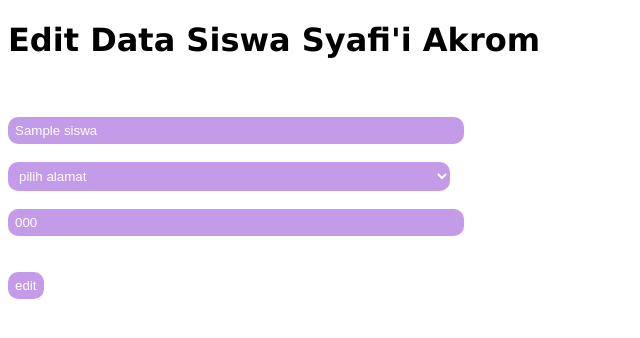
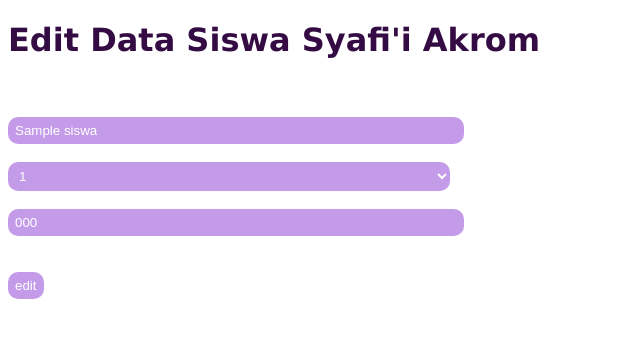
Before and after one commit to NurAtikah617/tika_ci, a CodeIgniter app: a page that uses application/views/edit_siswa.php in a window 1280 px wide. Shown: the top 338 px of the page, without its empty margins (0-640 px from the left). Run offline with CodeIgniter, Linux system fonts and the light colour scheme; the visitor is signed in with stand-in values (Sample User, id 1); tables that the repository leaves empty or names only in its code hold one stand-in row (values such as "Sample post").

Commit message:
tambah_daftar

```diff
--- a/application/controllers/admin.php
+++ b/application/controllers/admin.php
@@ -29,7 +29,7 @@ class Admin extends CI_Controller {
 	{
 		$this->load->model('siswa_model');
 		$data['edit'] = $this->siswa_model->getsiswaByNis($nis);
-		$data['alamat'] = ['pekalongan', 'batang', 'pemalang', 'tegal'];
+		$data['alamat'] = [1, 2, 3, 4];
 
 		$this->load->view('template/header');
 		$this->load->view('edit_siswa', $data);
@@ -40,7 +40,7 @@ class Admin extends CI_Controller {
 		$data =
 		[
 			"nama" => $this->input->post('nama', true),
-			"alamat" => $this->input->post('alamat', true),
+			"id_alamat" => $this->input->post('alamat', true),
 			"no_telp" => $this->input->post('no_telp', true)
 		];
 
--- a/application/controllers/login.php
+++ b/application/controllers/login.php
@@ -19,7 +19,7 @@ class Login extends CI_Controller {
 		$user = $this->db->get_where('user',['username' => $username])->row_array();
 
 		if ($user) {
-			if($password == $user['password']){
+			if (password_verify($password, $user['password'])){
 				$data = ['username' => $user['username']
 			];
 				$this->session->set_userdata($data);
--- a/application/controllers/tambah_siswa.php
+++ b/application/controllers/tambah_siswa.php
@@ -5,8 +5,9 @@ class tambah_siswa extends CI_Controller {
 
 	public function index()
 	{
+		$data['alamat'] = $this->db->get('alamat')->result_array();
 		$this->load->view('template/header');
-		$this->load->view('tambah_siswa');
+		$this->load->view('tambah_siswa', $data);
 		$this->load->view('template/footer');
 	}
 
--- a/application/models/siswa_model.php
+++ b/application/models/siswa_model.php
@@ -5,14 +5,19 @@ class siswa_model extends CI_Model {
 
 	public function getSiswa()
 	{
-		return $this->db->get('siswa')->result_array();
+		//mengambil semua data dari tabel siswa
+		$this->db->select('*');
+		$this->db->from('siswa');
+		$this->db->join('alamat', 'alamat.id = siswa.id_alamat');
+		return $this->db->get()->result_array();
 	}
+
 	public function tambahsiswa()
 	{
 		$data =
 	[
 			"nama" => $this->input->post('nama', true),
-			"alamat" => $this->input->post('alamat', true),
+			"id_alamat" => $this->input->post('alamat', true),
 			"no_telp" => $this->input->post('no_telp', true)
 	];
 	$this->db->insert('siswa', $data);
--- a/application/models/user_model.php
+++ b/application/models/user_model.php
@@ -10,7 +10,7 @@ public function simpanuser()
 		$data =
 	[
 			"username" => $this->input->post('username', true),
-			"password" => $this->input->post('password', true),
+			"password" => password_hash($this->input->post('password'),PASSWORD_DEFAULT),
 			"nama" => $this->input->post('nama', true)
 	];
 	$this->db->insert('user', $data);
--- a/application/views/admin.php
+++ b/application/views/admin.php
@@ -7,7 +7,7 @@
     <title>Document</title>
 </head>
 <body>
-    <h1>HALAMAN LOGIN</h1>
+    <h1>HALAMAN ADMIN</h1>
 
     <h5>TABEL DATA SISWA</h5>
     <a href="<?php echo base_url('tambah_siswa'); ?>"> TAMBAH DATA </a>
--- a/application/views/edit_siswa.php
+++ b/application/views/edit_siswa.php
@@ -15,7 +15,7 @@
     <select name="alamat">
         <option value="">pilih alamat</option>
         <?php foreach( $alamat as $al ) : ?>
-            <?php if( $al == $edit['alamat'] ) : ?>
+            <?php if( $al == $edit['id_alamat'] ) : ?>
                 <option value="<?= $al; ?>" selected><?= $al; ?></option>
             <?php else : ?>
                 <option value="<?= $al; ?>"><?= $al; ?></option>
--- a/application/views/login.php
+++ b/application/views/login.php
@@ -8,6 +8,7 @@
 </head>
 <body>
     <h1>Halaman Login</h1>
+    <div class="tambah">
     <?= $this->session->flashdata('message'); ?>
     <form action="<?= base_url() ?>login/verifikasi" method="POST">
         <input type="text" placeholder="masukkan username" name="username"><br><br>
@@ -15,6 +16,7 @@
 
         <input type="submit" value="LOGIN">
     </form>
+</div>
 
     <p>Belum Punya Akun? <a href="<?= base_url() ?>daftar">Daftar</a></p>
 
--- a/assets/tambah.css
+++ b/assets/tambah.css
@@ -1,10 +1,21 @@
 h1{
-    color: black;
+    color: rgb(52, 12, 67);
     font-family: 'Lucida Sans', 'Lucida Sans Regular', 'Lucida Grande', 'Lucida Sans Unicode', Geneva, Verdana, sans-serif;
     margin-left: 0px;
 }
 
 .tambah input[type=text]{
+    width: 35%;
+    color: white;
+    padding: 6px 7px;
+    border-radius: 10px;
+    margin-left: 0px;
+    border: none;
+    background-color: rgb(195, 155, 233);
+    cursor: pointer;
+}
+
+.tambah input[type=password]{
     width: 35%;
     color: white;
     padding: 6px 7px;
```
Also changed, not shown: application/views/tambah_siswa.php (+3 -4 lines), assets/edit.css (deleted).
